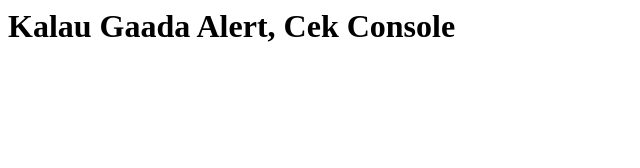
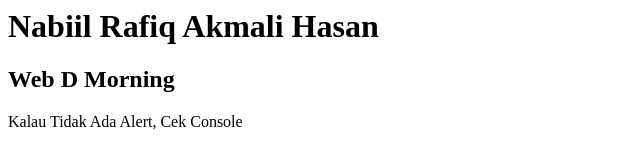
Before and after one commit to nabiilrafiq/NABIILRAFIQAKMALIHASAN_JS1, a plain HTML site: page index.html in a window 1280 px wide. Shown: the whole page, without its empty margins (0-640 px from the left). Drawn offline with Linux system fonts and the light colour scheme.

Commit message:
update index.html

```diff
--- a/index.html
+++ b/index.html
@@ -9,7 +9,9 @@
 
 <body>
     <script src="script.js"></script>
-    <h1>Kalau Gaada Alert, Cek Console</h1>
+    <h1>Nabiil Rafiq Akmali Hasan</h1>
+    <h2>Web D Morning</h2>
+    <p>Kalau Tidak Ada Alert, Cek Console</p>
 </body>
 
 </html>
```
